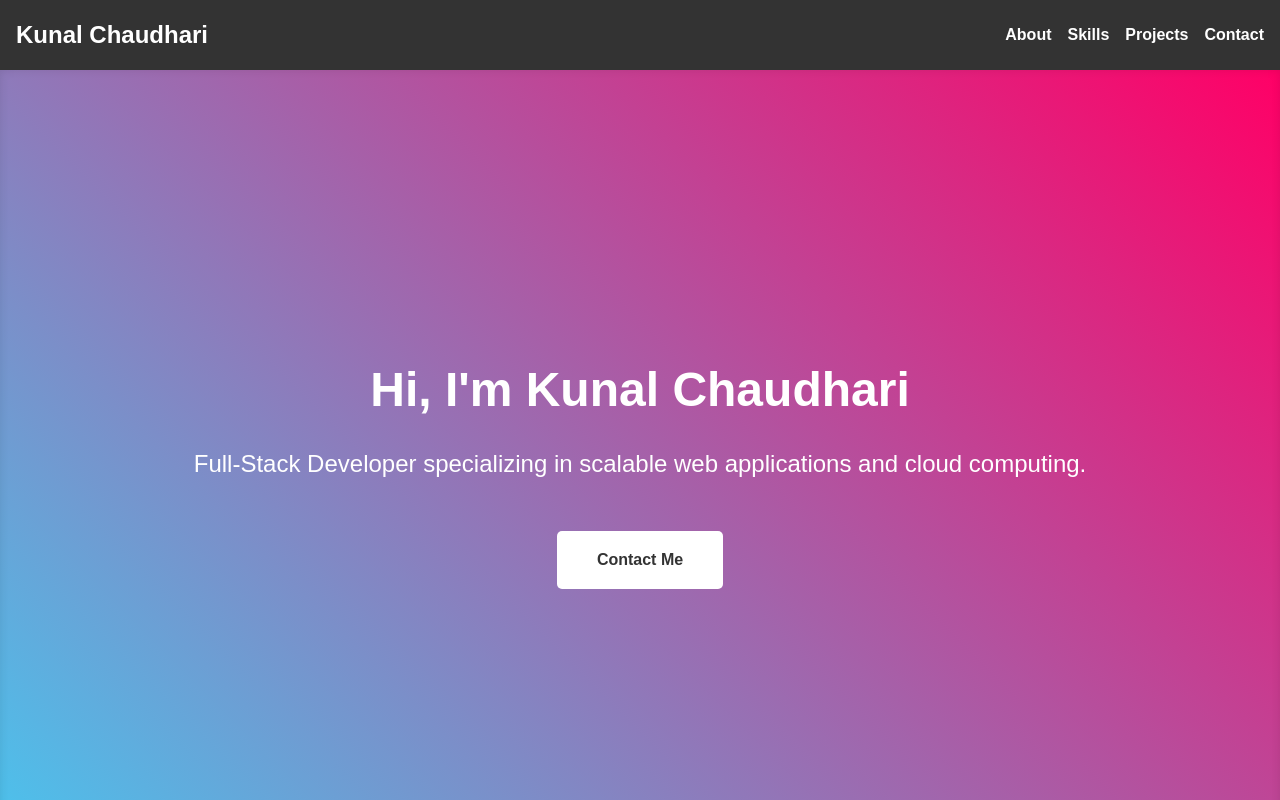
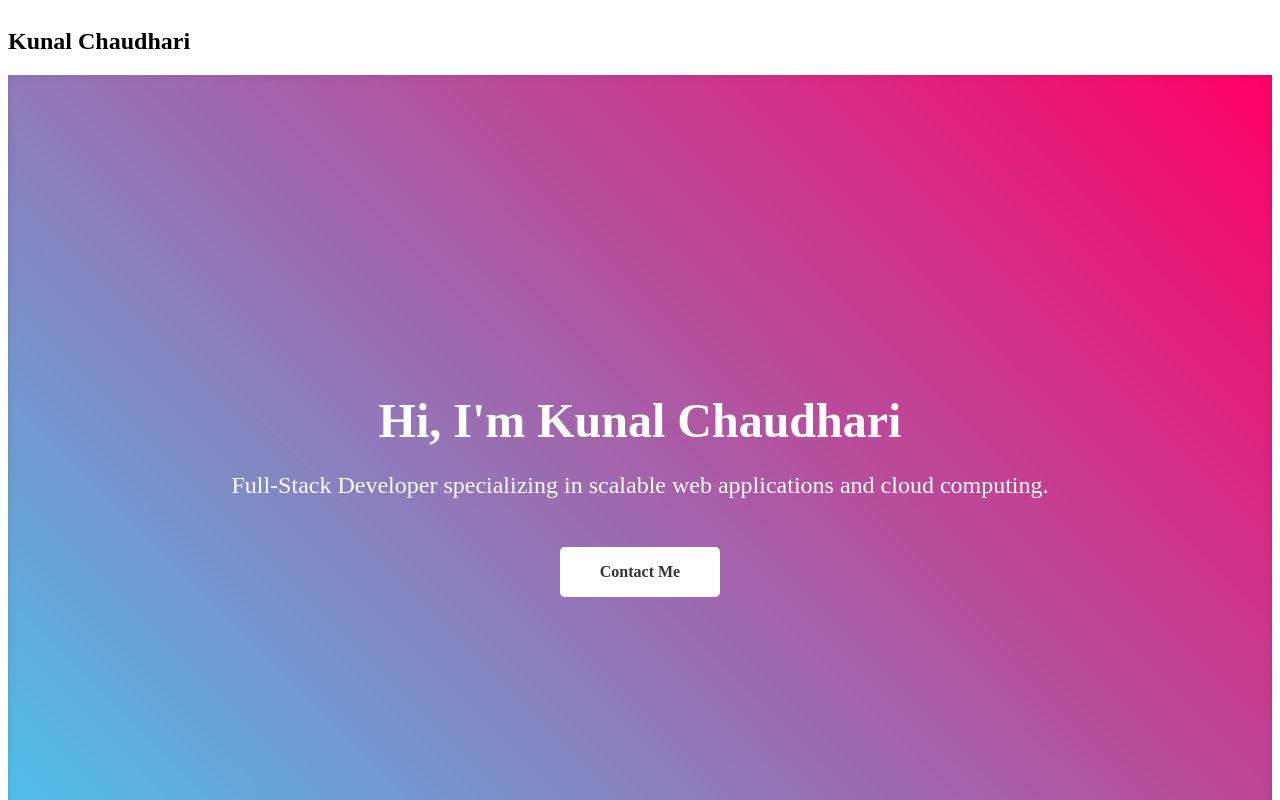
Before and after one commit to KunalLabs/full-Portfolio, a plain HTML site: page index.html in a window 1280 px wide. Shown: the top 800 px of the page. Drawn offline with Linux system fonts and the light colour scheme; a script that the page names is missing.

Commit message:
Update style.css

```diff
--- a/style.css
+++ b/style.css
@@ -1,24 +1,4 @@
-/* General Styles */
-* {
-    box-sizing: border-box;
-    margin: 0;
-    padding: 0;
-    text-decoration: none;
-}
 
-body {
-    font-family: Arial, sans-serif;
-    margin: 0;
-    padding: 0;
-    line-height: 1.6;
-    background-color: #f4f4f4;
-}
-/* Header */
-header {
-    background: #333;
-    color: #fff;
-    padding: 1rem;
-}
 
 header nav {
     display: flex;
```
